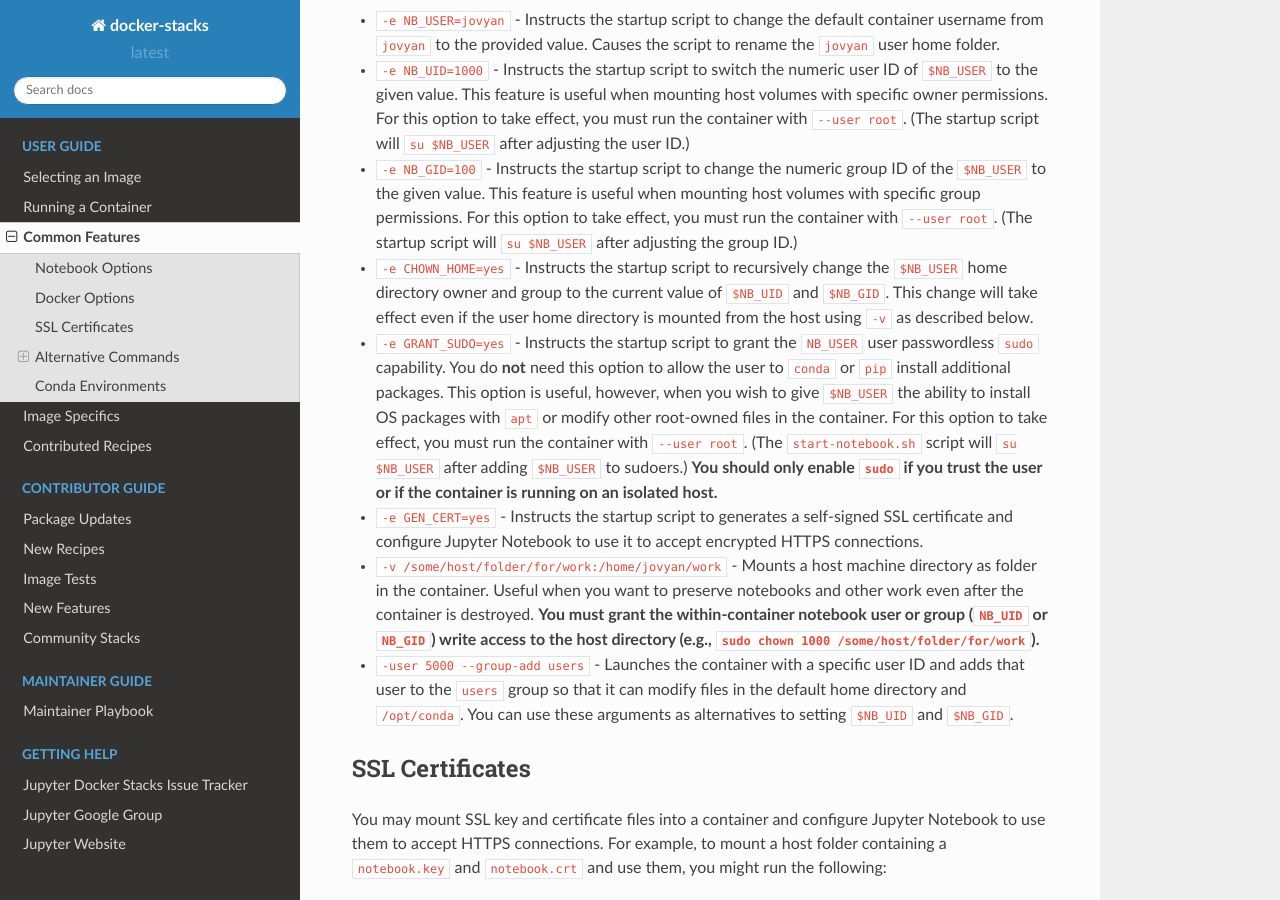
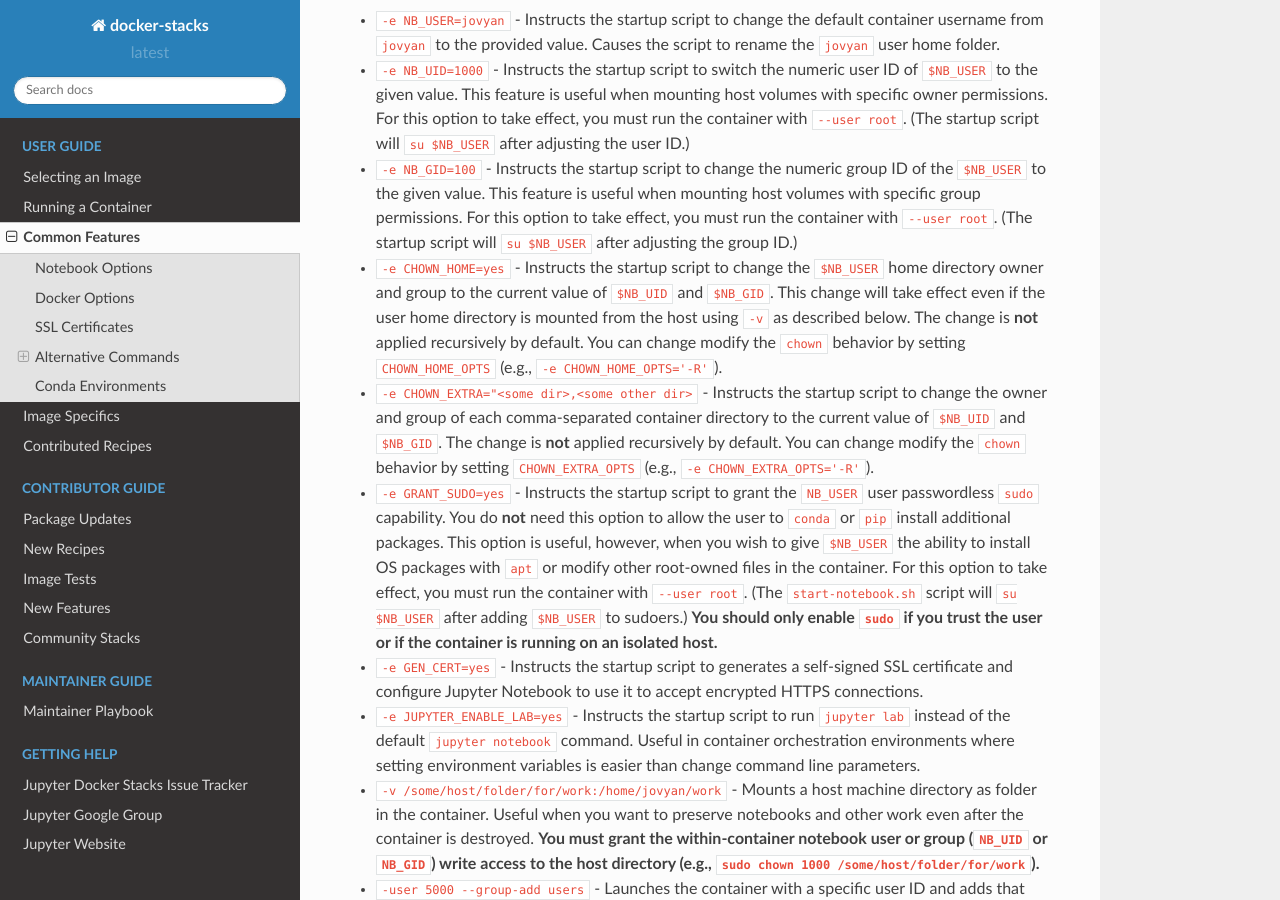
Before and after one commit to jupyter/docker-stacks, a Sphinx documentation site: the page built from docs/using/common.md, in a window 1280 px wide and 900 px high, scrolled down 811 px. Built offline with Sphinx 7.4.7 and the Read the Docs theme 2.0.0, drawn with Linux system fonts in a browser that asks for light colours.

Commit message:
[ci skip] Add missing env var options

```diff
--- a/docs/using/common.md
+++ b/docs/using/common.md
@@ -26,9 +26,11 @@ the notebook server. You do so by passing arguments to the `docker run` command.
 * `-e NB_USER=jovyan` - Instructs the startup script to change the default container username from `jovyan` to the provided value. Causes the script to rename the `jovyan` user home folder.
 * `-e NB_UID=1000` - Instructs the startup script to switch the numeric user ID of `$NB_USER` to the given value. This feature is useful when mounting host volumes with specific owner permissions. For this option to take effect, you must run the container with `--user root`. (The startup script will `su $NB_USER` after adjusting the  user ID.)
 * `-e NB_GID=100` - Instructs the startup script to change the numeric group ID of the `$NB_USER` to the given value. This feature is useful when mounting host volumes with specific group permissions. For this option to take effect, you must run the container with `--user root`. (The startup script will `su $NB_USER` after adjusting the group ID.)
-* `-e CHOWN_HOME=yes` - Instructs the startup script to recursively change the `$NB_USER` home directory owner and group to the current value of `$NB_UID` and `$NB_GID`. This change will take effect even if the user home directory is mounted from the host using `-v` as described below.
+* `-e CHOWN_HOME=yes` - Instructs the startup script to change the `$NB_USER` home directory owner and group to the current value of `$NB_UID` and `$NB_GID`. This change will take effect even if the user home directory is mounted from the host using `-v` as described below. The change is **not** applied recursively by default. You can change modify the `chown` behavior by setting `CHOWN_HOME_OPTS` (e.g., `-e CHOWN_HOME_OPTS='-R'`).
+* `-e CHOWN_EXTRA="<some dir>,<some other dir>` - Instructs the startup script to change the owner and group of each comma-separated container directory to the current value of `$NB_UID` and `$NB_GID`. The change is **not** applied recursively by default. You can change modify the `chown` behavior by setting `CHOWN_EXTRA_OPTS` (e.g., `-e CHOWN_EXTRA_OPTS='-R'`).
 * `-e GRANT_SUDO=yes` - Instructs the startup script to grant the `NB_USER` user passwordless `sudo` capability. You do **not** need this option to allow the user to `conda` or `pip` install additional packages. This option is useful, however, when you wish to give `$NB_USER` the ability to install OS packages with `apt` or modify other root-owned files in the container. For this option to take effect, you must run the container with `--user root`. (The `start-notebook.sh` script will `su $NB_USER` after adding `$NB_USER` to sudoers.) **You should only enable `sudo` if you trust the user or if the container is running on an isolated host.**
 * `-e GEN_CERT=yes` - Instructs the startup script to generates a self-signed SSL certificate and configure Jupyter Notebook to use it to accept encrypted HTTPS connections.
+* `-e JUPYTER_ENABLE_LAB=yes` - Instructs the startup script to run `jupyter lab` instead of the default `jupyter notebook` command. Useful in container orchestration environments where setting environment variables is easier than change command line parameters.
 * `-v /some/host/folder/for/work:/home/jovyan/work` - Mounts a host machine directory as folder in the container. Useful when you want to preserve notebooks and other work even after the container is destroyed. **You must grant the within-container notebook user or group (`NB_UID` or `NB_GID`) write access to the host directory (e.g., `sudo chown 1000 /some/host/folder/for/work`).**
 * `-user 5000 --group-add users` - Launches the container with a specific user ID and adds that user to the `users` group so that it can modify files in the default home directory and `/opt/conda`. You can use these arguments as alternatives to setting `$NB_UID` and `$NB_GID`.
 
```
